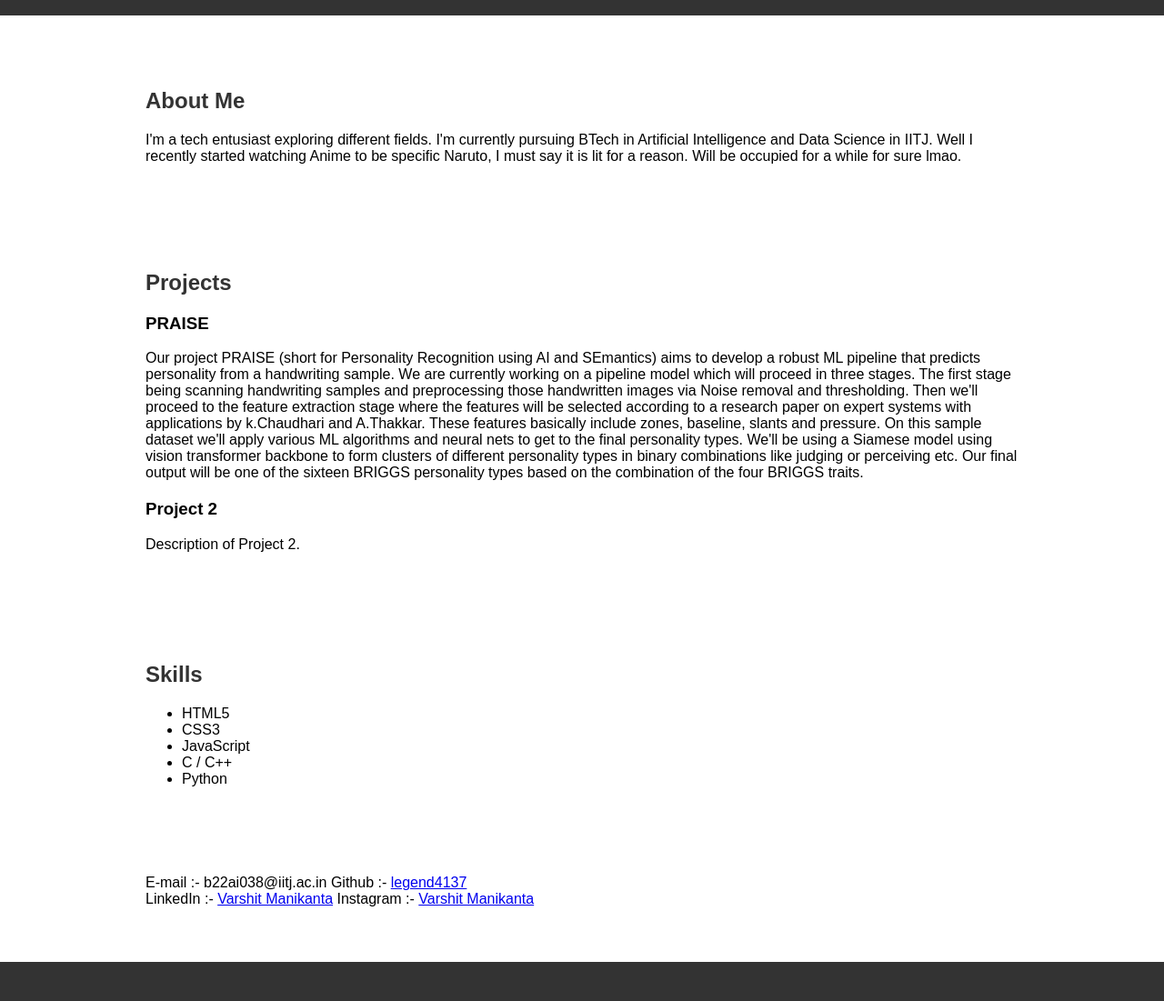
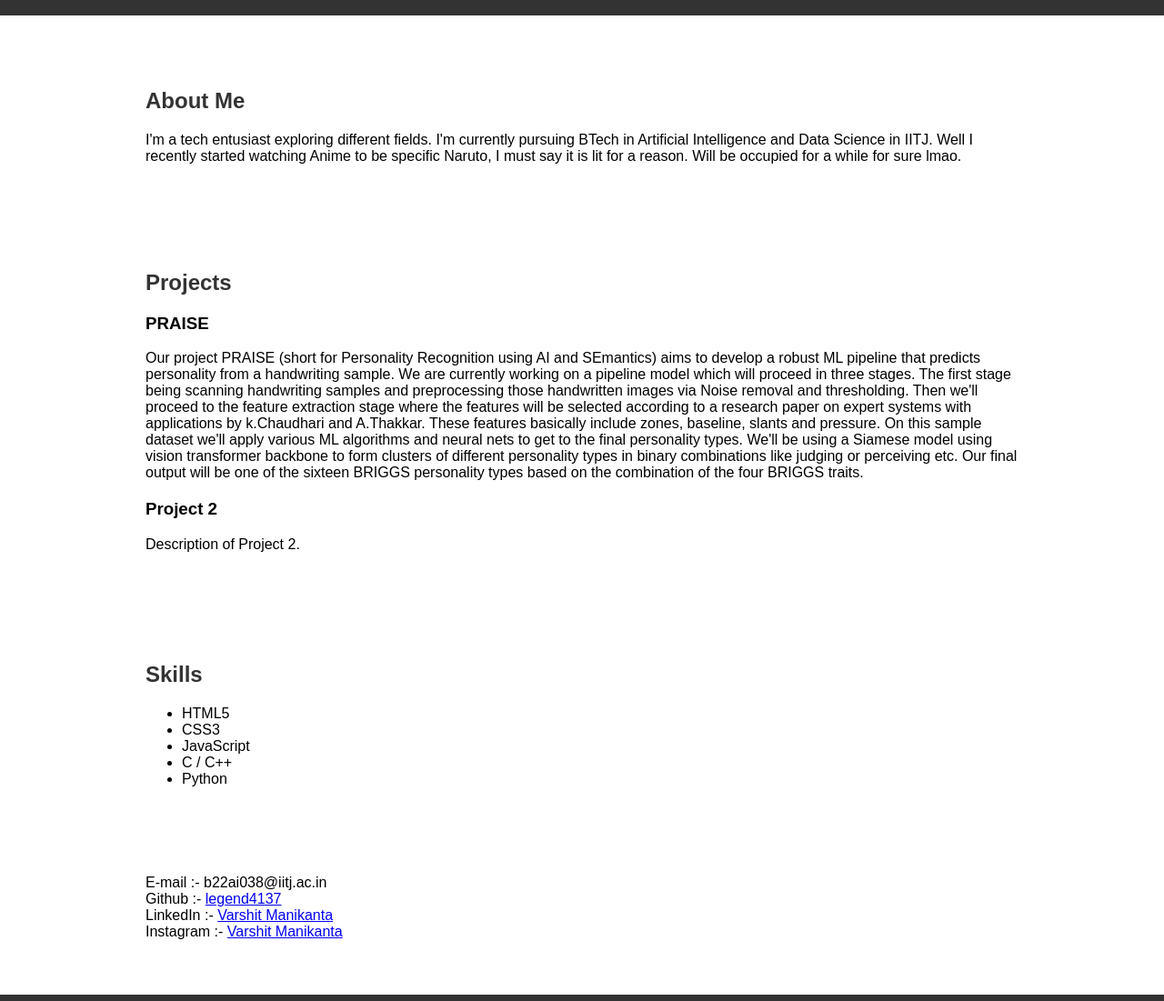
Before and after one commit to legend4137/my_portfolio.github.io, a plain HTML site: page index.html in a window 1280 px wide. Shown: the part 150-1251 px from the top of the page at 91% size. Drawn offline with Linux system fonts and the light colour scheme.

Commit message:
updated lines in contact details

```diff
--- a/index.html
+++ b/index.html
@@ -62,9 +62,9 @@
 
     <section id="skills">
         <div class="container">
-            E-mail :- b22ai038@iitj.ac.in
+            E-mail :- b22ai038@iitj.ac.in <br>
             Github :- <a href="https://github.com/legend4137">legend4137</a> <br>
-            LinkedIn :- <a href="https://www.linkedin.com/in/varshit-manikanta-079b65255/">Varshit Manikanta</a>
+            LinkedIn :- <a href="https://www.linkedin.com/in/varshit-manikanta-079b65255/">Varshit Manikanta</a> <br>
             Instagram :- <a href="https://www.instagram.com/varshit_manikanta/?next=%2F">Varshit Manikanta</a>
         </div>
     </section>
```
